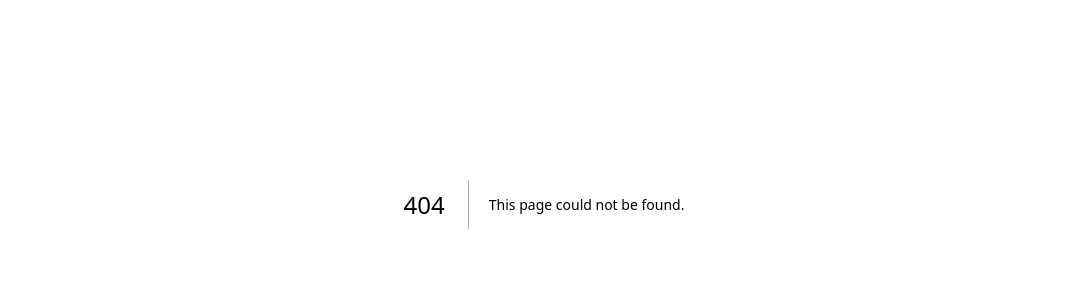
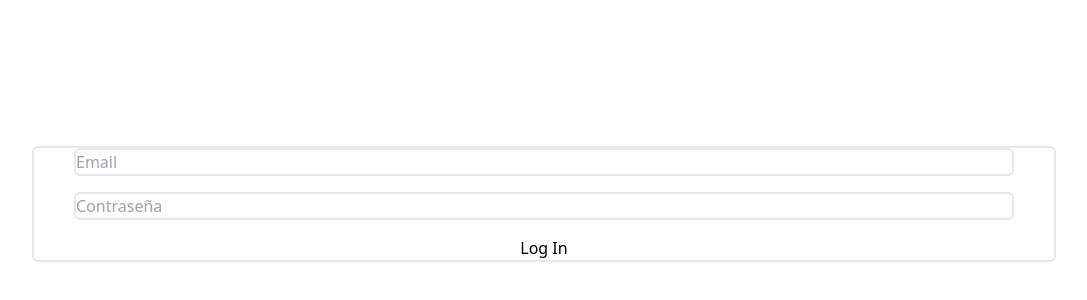
Before and after one commit to Eduardosent/crud-administracion, a Next.js app: page /access/login in a window 1280 px wide. Before the commit this address had no page. Shown: the part 196-496 px from the top of the page, without its empty margins (96-1183 px from the left). Built offline with nearby package versions, Linux system fonts and the light colour scheme.

Commit message:
feat: add login page and grid container component

```diff
--- /dev/null
+++ b/components/GridContainer.jsx
@@ -0,0 +1,7 @@
+export default function GridContainer({children}){
+    return(
+    <div className="h-[100vh] w-[100%] grid place-items-center">
+        {children}
+    </div>
+    );
+}
--- /dev/null
+++ b/context/appwrite/account.js
@@ -0,0 +1,19 @@
+import { account } from "@/services/appwrite/appwrite";
+import { createContext } from "react";
+
+export const Account = createContext();
+
+export default function AccountContext({children}){
+
+    async function Login({email,password}){
+        const promise = await account.createEmailPasswordSession(email,password);
+        console.log(promise)
+    }
+
+
+    return(
+        <Account.Provider value={{Login}}>
+            {children}
+        </Account.Provider>
+    )
+}
--- /dev/null
+++ b/pages/access/index.jsx
@@ -0,0 +1,11 @@
+import GridContainer from "@/components/GridContainer";
+
+export default function Access(){
+    return(
+        <main>
+            <GridContainer>
+                Hola Access
+            </GridContainer>
+        </main>
+    )
+}
--- /dev/null
+++ b/pages/access/login/index.jsx
@@ -0,0 +1,32 @@
+import { useContext, useState } from "react";
+import { account } from "@/services/appwrite/appwrite";
+
+import GridContainer from "@/components/GridContainer";
+import AccountContext, { Account } from "@/context/appwrite/account";
+
+export default function Login(){
+
+    const [email,setEmail] = useState('');
+    const [password,setPassword] = useState('');
+
+    async function Login(email,password){
+        const promise = await account.createEmailPasswordSession(email,password);
+        console.log(promise)
+    }
+
+    console.log(email)
+    console.log(password)
+    return(
+        <main>
+            <GridContainer>
+                <AccountContext>
+                <div className="flex flex-col gap-4 border-2 rounded-md w-[80%]">
+                    <input className="mx-10 border-2 rounded-md" style={{color:'red'}} onChange={(e)=>setEmail(e.target.value)} type="email" name="" id="" value={email} placeholder="Email"/>
+                    <input className="mx-10 border-2 rounded-md" style={{color:'red'}} onChange={(e)=>setPassword(e.target.value)} type="password" name="" id="" value={password} placeholder="Contraseña"/>
+                    <button onClick={()=>Login(email,password)}>Log In </button>
+                </div>
+                </AccountContext>
+            </GridContainer>
+        </main>
+    )
+}
--- a/styles/globals.css
+++ b/styles/globals.css
@@ -2,19 +2,6 @@
 @tailwind components;
 @tailwind utilities;
 
-:root {
-  --foreground-rgb: 0, 0, 0;
-  --background-start-rgb: 214, 219, 220;
-  --background-end-rgb: 255, 255, 255;
-}
-
-@media (prefers-color-scheme: dark) {
-  :root {
-    --foreground-rgb: 255, 255, 255;
-    --background-start-rgb: 0, 0, 0;
-    --background-end-rgb: 0, 0, 0;
-  }
-}
 
 body {
   color: rgb(var(--foreground-rgb));
```
